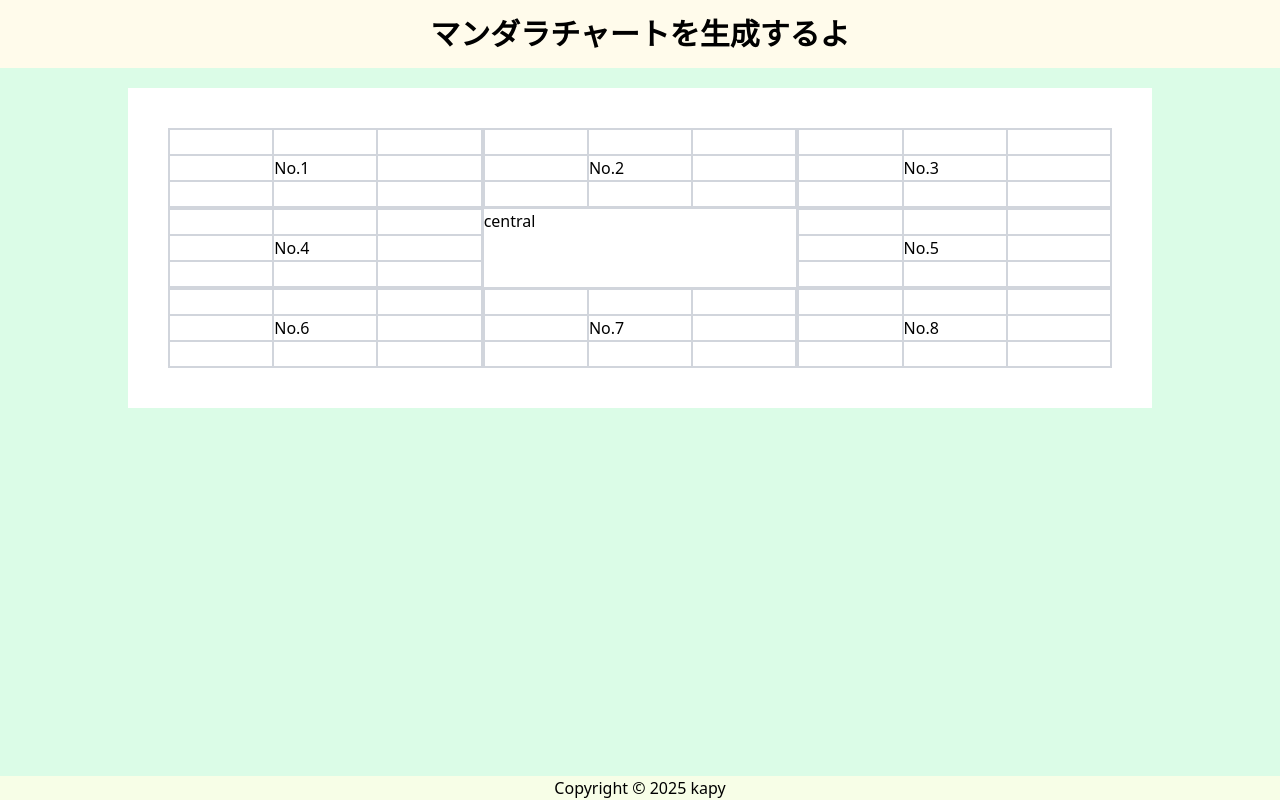
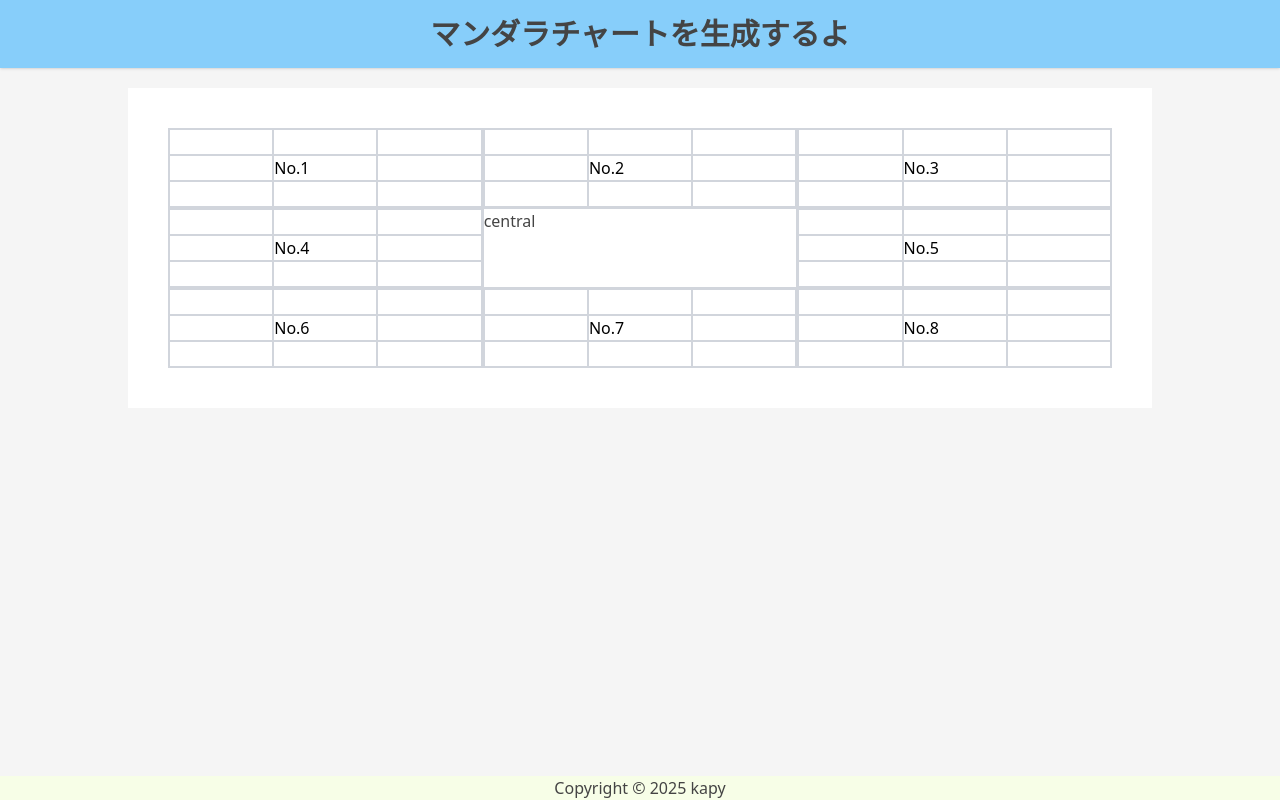
Before and after one commit to kapibara99/mandala_chart, a React (Vite) app: page / in a window 1280 px wide. Built offline with nearby package versions, Linux system fonts and the light colour scheme.

Commit message:
fixed color pallet styles

```diff
--- a/src/components/base.tsx
+++ b/src/components/base.tsx
@@ -1,3 +1,7 @@
 export default function Base({ children }: { children: React.ReactNode }) {
-  return <div className="w-full min-h-screen bg-green-100 relative overflow-hidden">{children}</div>;
+  return (
+    <div className="w-full min-h-screen bg-base text-base-font relative overflow-hidden">
+      {children}
+    </div>
+  );
 }
--- a/src/components/header.tsx
+++ b/src/components/header.tsx
@@ -1,9 +1,7 @@
 export default function Header() {
   return (
-    <header className="bg-amber-50 text-center p-4">
-      <h1 className="text-3xl font-bold">
-        マンダラチャートを生成するよ
-      </h1>
+    <header className="bg-main-light text-center p-4 shadow-sm">
+      <h1 className="text-3xl font-bold">マンダラチャートを生成するよ</h1>
     </header>
   );
 }
--- a/src/tailwind.css
+++ b/src/tailwind.css
@@ -1 +1,16 @@
 @import "tailwindcss";
+
+@theme {
+  /* color pallet */
+  --color-base: #f5f5f5;
+  --color-base-font: #444444;
+  --color-base-line: #777777;
+  --color-main: #1e90ff;
+  --color-main-strong: #00008b;
+  --color-main-light: #87cefa;
+  --color-attention: #ff8d1e;
+  --color-attention-strong: #ff8d1e;
+  --color-attention-light: #ff8d1e;
+
+  /* others */
+}
```
